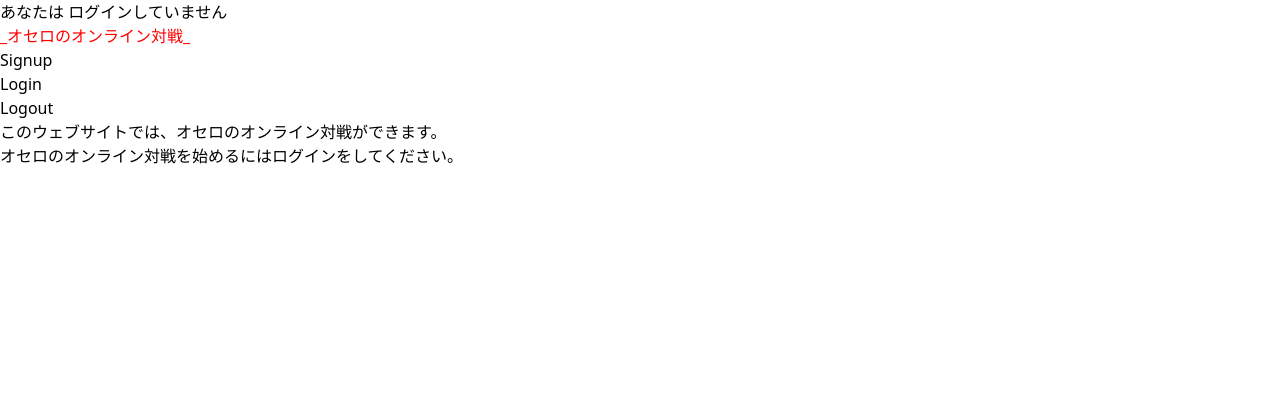
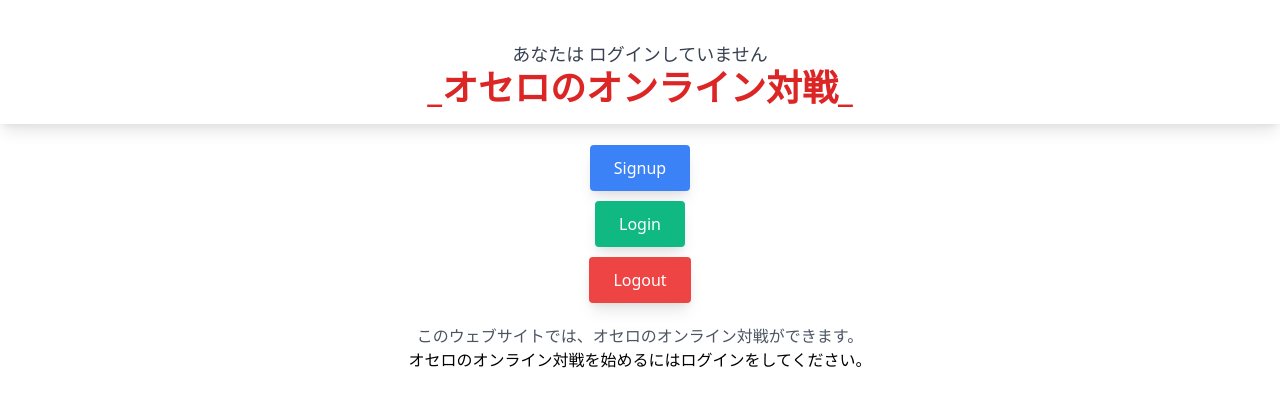
Before and after one commit to SuperHiroki/site10, a Flask app: page / in a window 1280 px wide. Shown: the top 407 px of the page. Run offline with Flask 2, Linux system fonts and the light colour scheme; some libraries are stand-ins or nearby versions.

Commit message:
change UI

```diff
--- a/app.py
+++ b/app.py
@@ -125,6 +125,7 @@ def get_nickname():
 @app.route('/login', methods=['GET', 'POST'])
 @limiter.limit("30/minute")
 def login():
+    nickname=get_nickname()
     if request.method == 'POST':
         conn = get_db()
         cursor = conn.cursor(dictionary=True)
@@ -134,12 +135,13 @@ def login():
         if user_db and user_db['password'] == hash_password(request.form['password']):
             user = User(user_db['ID'], user_db['nickname'], user_db['password'])
             login_user(user)
+            nickname=get_nickname()
             return redirect(url_for('home'))
         else:
             good_or_bad="nicknameかpasswordが間違っています。"
     elif request.method == 'GET':
-        good_or_bad="コメント追加やコメント削除にはログインが必要です"
-    return render_template('login.html', good_or_bad=good_or_bad)
+        good_or_bad="対戦や観戦にはログインが必要です"
+    return render_template('login.html', good_or_bad=good_or_bad, nickname=nickname)
 
 @app.route('/logout')
 def logout():
@@ -148,6 +150,7 @@ def logout():
 
 @app.route('/signup', methods=['GET', 'POST'])
 def signup():
+    nickname=get_nickname()
     if request.method == 'POST':
         conn = get_db()
         cursor = conn.cursor(dictionary=True)
@@ -163,6 +166,7 @@ def signup():
                 user_id = cursor.lastrowid
                 user = User(user_id, request.form['nickname'], hash_password(request.form['password']))
                 login_user(user)
+                nickname=get_nickname()
                 return redirect(url_for('home'))
         except Exception as e:
             print(e)
@@ -171,7 +175,7 @@ def signup():
             conn.close()
     elif request.method == 'GET':
         already_used_or_not='他のサービスで使っているパスワードや名前などは絶対に使用しないでください。'
-    return render_template('signup.html', already_used_or_not=already_used_or_not)
+    return render_template('signup.html', already_used_or_not=already_used_or_not, nickname=nickname)
 
 ######################################################################
 # 盤面を初期化
--- a/templates/home.html
+++ b/templates/home.html
@@ -3,66 +3,101 @@
 <head>
   <title>Home</title>
   <link rel="stylesheet" type="text/css" href="{{ url_for('static', filename='styles.css') }}">
-  <head>
+
   <!-- Tailwind CSS CDN -->
   <link href="https://cdn.jsdelivr.net/npm/tailwindcss@2.1.2/dist/tailwind.min.css" rel="stylesheet">
-  </head>
+
 
 </head>
 <body>
-  <h4>あなたは {{ nickname }} </h4>
-  <h1 class="red-text">_オセロのオンライン対戦_</h1>
-  <a href="{{ url_for('signup') }}">Signup</a><br>
-  <a href="{{ url_for('login') }}">Login</a><br>
-  <a href="{{ url_for('logout') }}">Logout</a>
-  <p>このウェブサイトでは、オセロのオンライン対戦ができます。</p>
+
+<div class="text-center mt-10">
+  <h4 class="text-lg text-gray-700">あなたは {{ nickname }} </h4>
+  <h1 class="text-4xl font-bold text-red-600 shadow-lg mb-8 pb-4">_オセロのオンライン対戦_</h1>
+  <div class="mt-5 text-center">
+    <div class="mb-8">
+      <a href="{{ url_for('signup') }}" class="bg-blue-500 text-white py-3 px-6 rounded hover:bg-blue-700 transition duration-300 shadow-lg mb-2">Signup</a>
+    </div>
+    <div class="mb-8">
+      <a href="{{ url_for('login') }}" class="bg-green-500 text-white py-3 px-6 rounded hover:bg-green-700 transition duration-300 shadow-lg mb-2">Login</a>
+    </div>
+    <div class="mb-8">
+      <a href="{{ url_for('logout') }}" class="bg-red-500 text-white py-3 px-6 rounded hover:bg-red-700 transition duration-300 shadow-lg">Logout</a>
+    </div>
+  </div>
+  <p class="mt-5 text-gray-600">このウェブサイトでは、オセロのオンライン対戦ができます。</p>
+
+
   {% if login_true_or_false %}
     <p class="red-text">{{ roomid_password_wrong_or_not }}</p>
-    <p class="green-text">部屋に入る</p>
-    <form method="POST">
-      <label for="enter_room_id">Room ID:</label>
-      <input id="enter_room_id" name="enter_room_id" required>
+
+    <div class="text-center mt-5">
+      <p class="text-lg font-bold text-green-500 mb-4">部屋に入る</p>
+      <form method="POST" class="inline-block">
+        <label for="enter_room_id" class="block text-gray-700 text-sm font-bold mb-2">Room ID:</label>
+        <input id="enter_room_id" name="enter_room_id" required class="shadow appearance-none border rounded w-full py-2 px-3 text-gray-700 leading-tight focus:outline-none focus:shadow-outline mb-2">
         <br>
-      <label for="enter_room_password">Room Password:</label>
-      <input id="enter_room_password" name="enter_room_password" required>
-      <input type="submit" value="Enter Room" class="button_class">
+        <label for="enter_room_password" class="block text-gray-700 text-sm font-bold mb-2">Room Password:</label>
+        <input id="enter_room_password" name="enter_room_password" required class="shadow appearance-none border rounded w-full py-2 px-3 text-gray-700 leading-tight focus:outline-none focus:shadow-outline mb-2">
+        <input type="submit" value="Enter Room" class="bg-blue-500 hover:bg-blue-700 text-white font-bold py-2 px-4 rounded focus:outline-none focus:shadow-outline mb-2">
       </form>
-    <p class="green-text">新しい部屋を作る（Passwordあり）</p>
-    <form method="POST">
-      <label for="new_room_name">Room Name:</label>
-      <input id="new_room_name" name="new_room_name" required>
+    </div>
+
+    <div class="text-center mt-5">
+      <p class="text-lg font-bold text-green-500 mb-4">新しい部屋を作る（Passwordあり）</p>
+      <form method="POST" class="inline-block">
+        <label for="new_room_name" class="block text-gray-700 text-sm font-bold mb-2">Room Name:</label>
+        <input id="new_room_name" name="new_room_name" required class="shadow appearance-none border rounded w-full py-2 px-3 text-gray-700 leading-tight focus:outline-none focus:shadow-outline mb-2">
         <br>
-      <label for="new_room_password">Room Password:</label>
-      <input id="new_room_password" name="new_room_password" required>
+        <label for="new_room_password" class="block text-gray-700 text-sm font-bold mb-2">Room Password:</label>
+        <input id="new_room_password" name="new_room_password" required class="shadow appearance-none border rounded w-full py-2 px-3 text-gray-700 leading-tight focus:outline-none focus:shadow-outline mb-2">
         <br>
-      <label for="new_room_password2">Room Password(確認用):</label>
-      <input id="new_room_password2" name="new_room_password2" required>
-      <input type="submit" value="New Room" class="button_class">
+        <label for="new_room_password2" class="block text-gray-700 text-sm font-bold mb-2">Room Password(確認用):</label>
+        <input id="new_room_password2" name="new_room_password2" required class="shadow appearance-none border rounded w-full py-2 px-3 text-gray-700 leading-tight focus:outline-none focus:shadow-outline mb-2">
+        <input type="submit" value="New Room"  class="bg-blue-500 hover:bg-blue-700 text-white font-bold py-2 px-4 rounded focus:outline-none focus:shadow-outline mb-2">
       </form>
-    <p class="green-text">新しい部屋を作る（Passwordなし。無差別対戦。）</p>
-    <form method="POST">
-      <label for="new_room_name_without_pass">Room Name:</label>
-      <input id="new_room_name_without_pass" name="new_room_name_without_pass" required>
-      <input type="submit" value="New Room" class="button_class">
+    </div>
+
+    <div class="text-center mt-5">
+      <p class="text-lg font-bold text-green-500 mb-4">新しい部屋を作る（Passwordなし。無差別対戦。）</p>
+      <form method="POST" class="inline-block">
+        <label for="new_room_name_without_pass" class="block text-gray-700 text-sm font-bold mb-2">Room Name:</label>
+        <input id="new_room_name_without_pass" name="new_room_name_without_pass" required class="shadow appearance-none border rounded w-full py-2 px-3 text-gray-700 leading-tight focus:outline-none focus:shadow-outline mb-2">
+        <input type="submit" value="New Room" class="bg-blue-500 hover:bg-blue-700 text-white font-bold py-2 px-4 rounded focus:outline-none focus:shadow-outline mb-2">
       </form>
-    <h4 class="green-text">無差別対戦</h4>
-    <ul>
+    </div>
+
+
+    <div class="text-center mt-5">
+      <h4 class="text-lg font-bold text-green-500 mb-4">無差別対戦</h4>
       {% for room, players, spectators in rooms_for_all_each_users %}
-        <li>
-          <a href="{{ url_for('room', room_id = room['ID']) }}">Room ID: {{ room['ID'] }} / Room Name: {{ room['room_name'] }} / Players: {{ players }} / Spectators: {{ spectators }}</a>
-        </li>
+        <a href="{{ url_for('room', room_id=room['ID']) }}" class="block bg-white hover:bg-gray-100 text-gray-800 font-semibold py-2 px-4 border border-gray-400 rounded shadow hover:shadow-md transition duration-300 mb-4">
+          <p class="text-lg">Room ID: {{ room['ID'] }}</p>
+          <p class="text-sm text-gray-600">Room Name: {{ room['room_name'] }}</p>
+          <p class="text-sm text-gray-600">Players: {{ players }}</p>
+          <p class="text-sm text-gray-600">Spectators: {{ spectators }}</p>
+        </a>
       {% endfor %}
-    </ul>
-    <h4 class="green-text">鍵あり部屋</h4>
-    <ul>
+    </div>
+
+    <div class="text-center mt-5">
+      <h4 class="text-lg font-bold text-green-500 mb-4">鍵あり部屋</h4>
       {% for room, players, spectators in rooms_each_users %}
-        <li>
-          <a href="{{ url_for('room', room_id = room['ID']) }}">Room ID: {{ room['ID'] }} / Room Name: {{ room['room_name'] }} / Players: {{ players }} / Spectators: {{ spectators }}</a>
-        </li>
+        <a href="{{ url_for('room', room_id=room['ID']) }}" class="block bg-white hover:bg-gray-100 text-gray-800 font-semibold py-2 px-4 border border-gray-400 rounded shadow hover:shadow-md transition duration-300 mb-4">
+          <p class="text-lg">Room ID: {{ room['ID'] }}</p>
+          <p class="text-sm text-gray-600">Room Name: {{ room['room_name'] }}</p>
+          <p class="text-sm text-gray-600">Players: {{ players }}</p>
+          <p class="text-sm text-gray-600">Spectators: {{ spectators }}</p>
+        </a>
       {% endfor %}
-    </ul>
+    </div>
+
   {% else %}
     <p>オセロのオンライン対戦を始めるにはログインをしてください。</p>
   {% endif %}
+</div>
+
 </body>
+
+
 </html>
```
Also changed, not shown: templates/login.html (+25 -12 lines), templates/room.html (+34 -18 lines), templates/signup.html (+25 -12 lines). Lines whose indentation alone changed are shown as unchanged.
